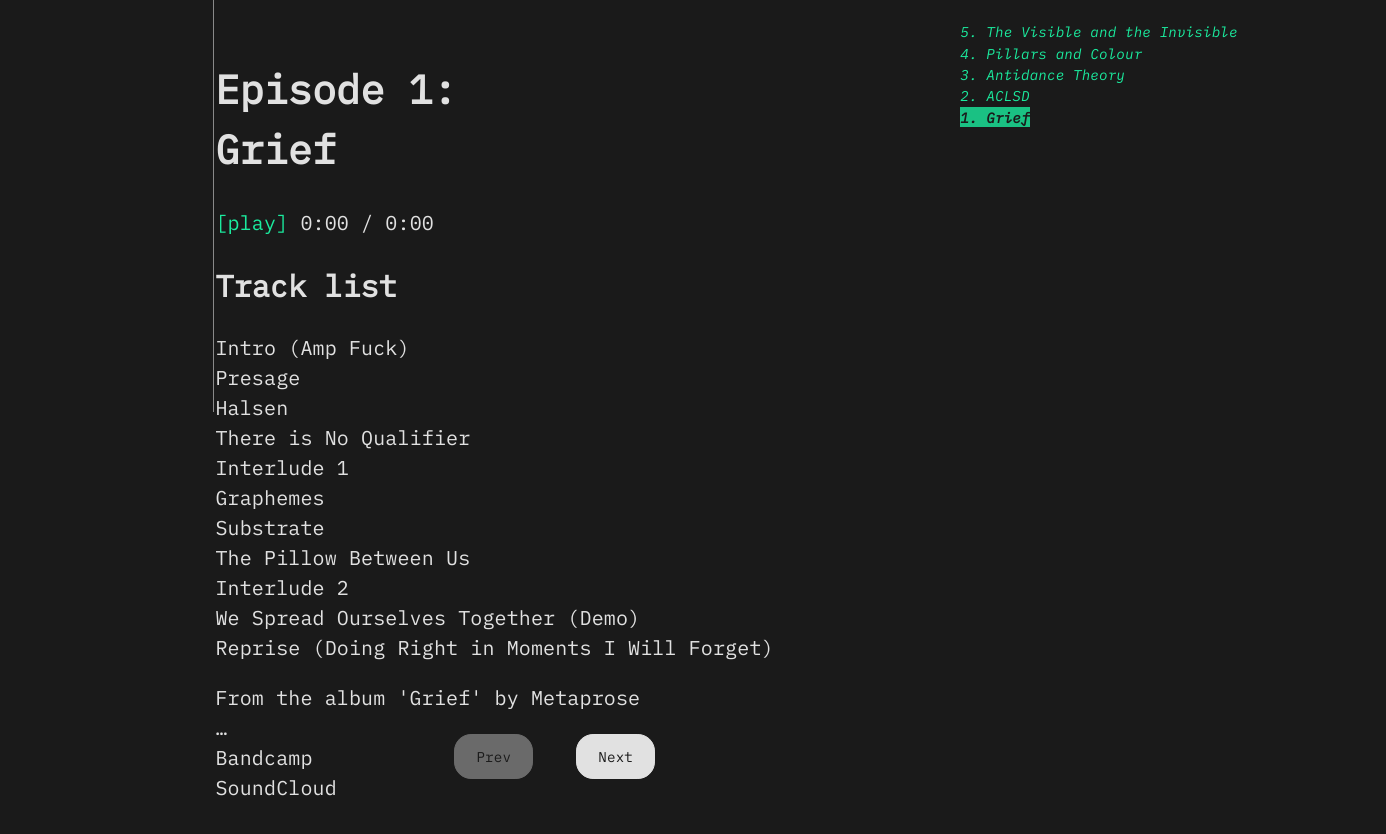
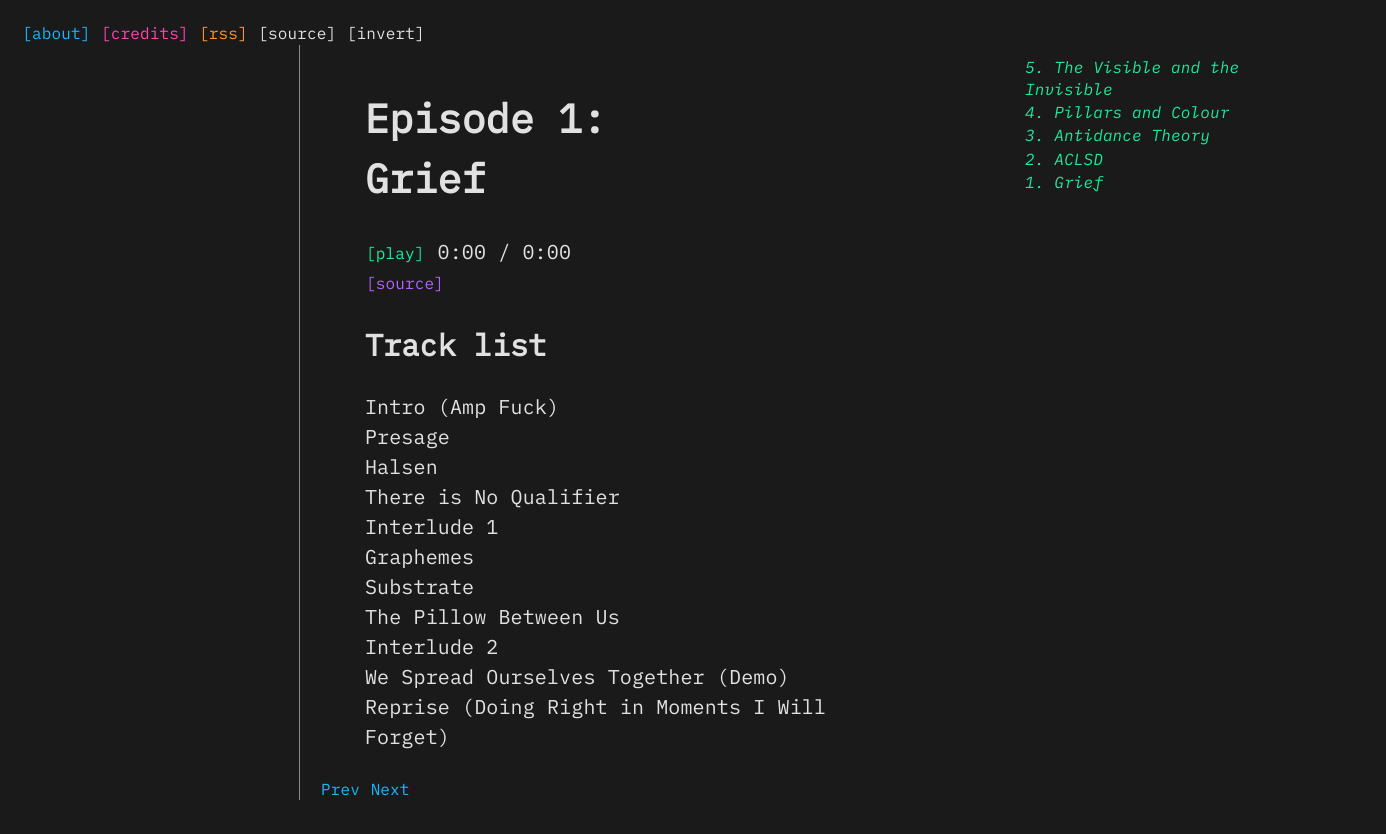
Before and after one commit to mitchGuthrieDev/metaprose-app, a SvelteKit app: page / in a window 1280 px wide. Shown: the top 834 px of the page, 1386 px wide, since content can reach past the window. After the commit the page ends 800 px from the top, so only its background shows below. Built offline with nearby package versions, Linux system fonts and the light colour scheme; no server answers.

Commit message:
UI Improvements

```diff
--- a/src/routes/+page.svelte
+++ b/src/routes/+page.svelte
@@ -5,120 +5,174 @@
   import AsciiVisualizer from '$lib/components/AsciiVisualizer.svelte';
   import episodesRaw from '$lib/episodes.json';
 
+  // Theme invert state
+  let isInverted = false;
+  function toggleInvert() {
+    isInverted = !isInverted;
+    document.body.classList.toggle('invert', isInverted);
+  }
+
+  // View & data state
+  let viewType = 'episode';
   let allEpisodes = [];
   let currentId = null;
   let currentHtml = '';
+
+  // Audio state
   let audioEl;
-
-  // Playback state
   let currentTime = 0;
   let duration = 0;
   let isPlaying = false;
+  let fileSize = '';
 
+  // Page markdown paths
+  const pages = { about: '/pages/about.md', credits: '/pages/credits.md' };
+
+  // Format seconds as M:SS
   function formatTime(sec) {
     const m = Math.floor(sec / 60);
     const s = Math.floor(sec % 60).toString().padStart(2, '0');
     return `${m}:${s}`;
   }
 
-  $: currentEpisode = allEpisodes.find(e => e.id === currentId);
-  $: prevId = currentEpisode ? allEpisodes[allEpisodes.indexOf(currentEpisode) - 1]?.id ?? null : null;
-  $: nextId = currentEpisode ? allEpisodes[allEpisodes.indexOf(currentEpisode) + 1]?.id ?? null : null;
+  // Reactive: currentEpisode, prev/next IDs
+  $: currentEpisode = viewType === 'episode' && currentId != null
+    ? allEpisodes.find(e => e.id === currentId)
+    : null;
 
+  $: prevId = viewType === 'episode' && currentEpisode
+    ? allEpisodes[allEpisodes.indexOf(currentEpisode) - 1]?.id ?? null
+    : null;
+
+  $: nextId = viewType === 'episode' && currentEpisode
+    ? allEpisodes[allEpisodes.indexOf(currentEpisode) + 1]?.id ?? null
+    : null;
+
+  // Initialize episodes and default page
   onMount(async () => {
-    allEpisodes = episodesRaw.map(e => ({ ...e, id: Number(e.id) })).sort((a, b) => a.id - b.id);
-    if (allEpisodes.length) await loadEpisode(allEpisodes[0].id);
-
-    audioEl.addEventListener('timeupdate', () => {
-      currentTime = audioEl.currentTime;
-    });
-    audioEl.addEventListener('loadedmetadata', () => {
-      duration = audioEl.duration;
-    });
-    audioEl.addEventListener('play', () => {
-      isPlaying = true;
-    });
-    audioEl.addEventListener('pause', () => {
-      isPlaying = false;
-    });
-    audioEl.addEventListener('ended', () => {
-      isPlaying = false;
-    });
+    allEpisodes = episodesRaw
+      .map(e => ({ ...e, id: Number(e.id) }))
+      .sort((a, b) => a.id - b.id);
+    await loadPage('episode');
   });
 
+  // Load either an episode or an info page
+  async function loadPage(page) {
+    viewType = page;
+    if (page === 'episode') {
+      if (currentId == null && allEpisodes.length) {
+        currentId = allEpisodes[0].id;
+      }
+      await loadEpisode(currentId);
+    } else {
+      // Load Markdown page
+      currentHtml = '<p>Loading…</p>';
+      const res = await fetch(pages[page]);
+      const md = res.ok ? await res.text() : `# ${page} not found`;
+      currentHtml = await marked(md);
+      audioEl?.pause();
+    }
+  }
+
+  // Load a specific episode
   async function loadEpisode(id) {
+    viewType = 'episode';
     currentId = id;
     const ep = allEpisodes.find(e => e.id === id);
     if (!ep) {
       currentHtml = `<p>Episode not found.</p>`;
       return;
     }
+    // Fetch episode markdown
     const res = await fetch(ep.mdPath);
     const md = res.ok ? await res.text() : '';
     currentHtml = await marked(md);
+
+    // Reset audio
     audioEl.currentTime = 0;
     currentTime = 0;
     duration = 0;
     isPlaying = false;
-  }
 
-  function togglePlay() {
-    if (!audioEl) return;
-    if (isPlaying) {
-      audioEl.pause();
-    } else {
-      audioEl.play();
+    // Fetch file size via HEAD
+    try {
+      const head = await fetch(ep.audio, { method: 'HEAD' });
+      const len = head.headers.get('content-length');
+      const url = audioEl?.src || ep.audio;
+      console.log('Fetched content-length for', url, ':', len);
+      fileSize = len ? `${(Number(len) / 1024).toFixed(1)} KB` : '';
+    } catch {
+      fileSize = '';
     }
   }
 
+  // Toggle audio play/pause
+  function togglePlay() {
+    if (!audioEl) return;
+    isPlaying ? audioEl.pause() : audioEl.play();
+  }
+
+  // Select an episode
   function selectEpisode(id) {
-    if (id != null && id !== currentId) loadEpisode(id);
+    if (viewType !== 'episode' || id !== currentId) {
+      loadEpisode(id);
+    }
   }
 </script>
 
 <div id="main">
+  <!-- Top bracket nav -->
+  <div id="topnav">
+    <button class="btn btn-nav-about" on:click={() => loadPage('about')}>[about]</button>
+    <button class="btn btn-nav-credits" on:click={() => loadPage('credits')}>[credits]</button>
+    <button class="btn btn-nav-rss" on:click={() => window.open('/rss.xml', '_blank')}>[rss]</button>
+    <button class="btn btn-nav-source" on:click={() => window.open('https://github.com/your/repo', '_blank')}>[source]</button>
+    <button class="btn btn-invert" on:click={toggleInvert}>[invert]</button>
+  </div>
+
+  {#if viewType === 'episode'}
     <div id="visualizer">
       {#if audioEl}
         <AsciiVisualizer {audioEl} />
       {/if}
     </div>
+  {/if}
 
   <div id="content">
-    {#if currentEpisode}
-      <h1>Episode {currentEpisode.id}:<br />
+    <h1>
+      {#if viewType === 'episode' && currentEpisode}
+        Episode {currentEpisode.id}:<br />
         {currentEpisode.title}
+      {:else}
+        {viewType.charAt(0).toUpperCase() + viewType.slice(1)}
+      {/if}
     </h1>
 
-      <!-- PLAYER UI -->
+    {#if viewType === 'episode' && currentEpisode}
       <div id="player">
-        <!-- Native audio hidden for analysis only -->
         <audio
           bind:this={audioEl}
           crossorigin="anonymous"
           src={currentEpisode.audio}
           style="display:none;"
+          on:timeupdate={() => (currentTime = audioEl.currentTime)}
+          on:loadedmetadata={() => (duration = audioEl.duration)}
+          on:play={() => (isPlaying = true)}
+          on:pause={() => (isPlaying = false)}
+          on:ended={() => (isPlaying = false)}
         ></audio>
-
-        <!-- Text‐based play/stop button -->
-        <button
-          type="button"
-          class="bracket"
-          on:click={togglePlay}
-          class:active={isPlaying}
-        >
-          {#if isPlaying}[stop]{:else}[play]{/if}
-        </button>
-
-        <!-- Live time display -->
-        <span class="time">
-          {formatTime(currentTime)} / {formatTime(duration)}
-        </span>
+        <button type="button" class="btn btn-play" on:click={togglePlay}>{isPlaying ? '[stop]' : '[play]'}</button>
+        <span class="time">{formatTime(currentTime)} / {formatTime(duration)}</span>
+        <div class="source-download">
+          <button class="btn btn-source" on:click={() => (window.location.href = currentEpisode.audio)}>[source]</button>
+          {#if fileSize}
+            <span class="file-size">{fileSize}</span>
+          {/if}
         </div>
+      </div>
+    {/if}
 
     <div class="description">{@html currentHtml}</div>
-    {:else}
-      <p>Loading…</p>
-    {/if}
   </div>
 
   <div id="episodes">
@@ -127,12 +181,9 @@
         <li>
           <button
             type="button"
-            class="episode"
-            class:selected={ep.id === currentId}
-            on:click={() => {
-              selectEpisode(ep.id);
-              audioEl?.pause();
-            }}
+            class="btn btn-episode"
+            class:selected={viewType === 'episode' && ep.id === currentId}
+            on:click={() => selectEpisode(ep.id)}
           >
             {ep.id}. {ep.title}
           </button>
@@ -141,14 +192,10 @@
     </ul>
   </div>
 
-  {#if currentEpisode}
+  {#if viewType === 'episode'}
     <div id="nav">
-      <button on:click={() => { selectEpisode(prevId); audioEl?.pause(); }} disabled={!prevId}>
-        Prev
-      </button>
-      <button on:click={() => { selectEpisode(nextId); audioEl?.pause(); }} disabled={!nextId}>
-        Next
-      </button>
+      <button class="btn btn-nav-about" on:click={() => selectEpisode(prevId)} disabled={!prevId}>Prev</button>
+      <button class="btn btn-nav-about" on:click={() => selectEpisode(nextId)} disabled={!nextId}>Next</button>
     </div>
   {/if}
 </div>
```
Also changed, not shown: static/pages/about.md (added, +1 -0 lines), static/pages/credits.md (added, +1 -0 lines), src/lib/style.css. Lines whose indentation alone changed are shown as unchanged.
